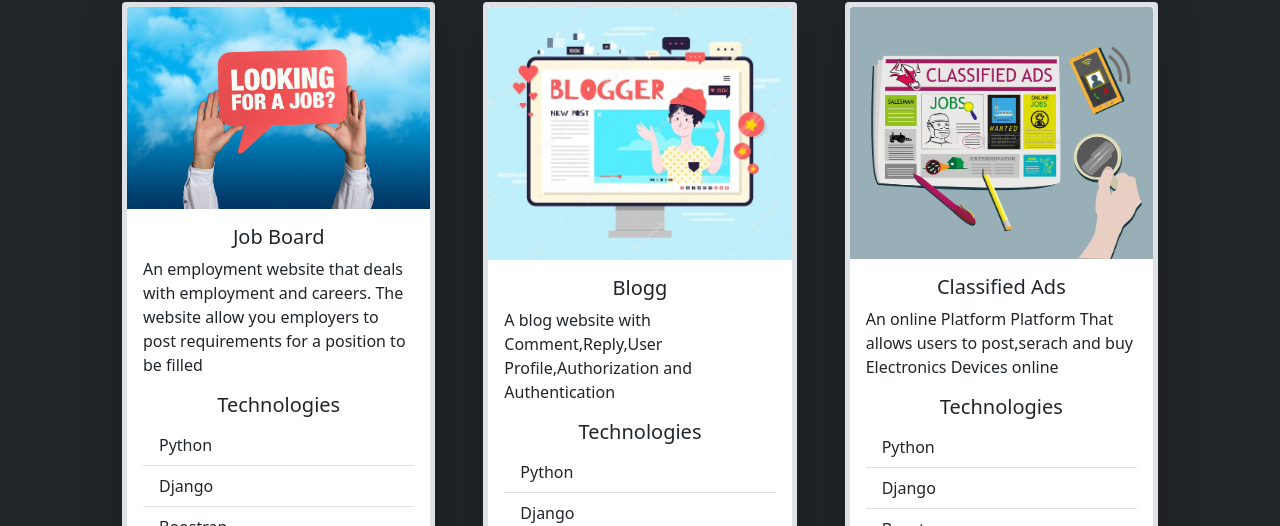
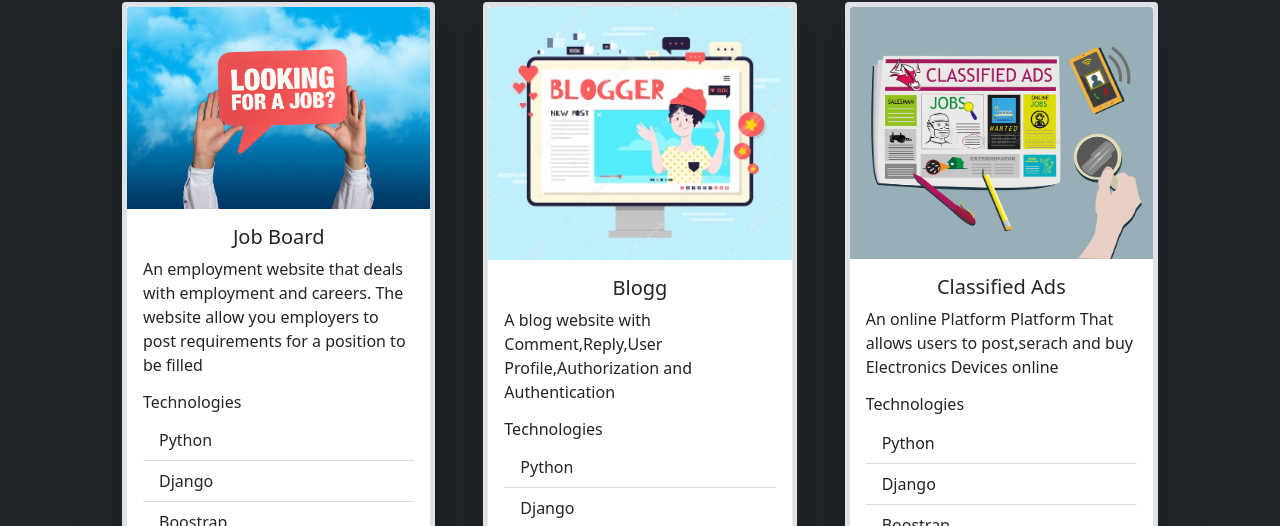
Before and after one commit to rcoffie/Coffie-Portfolio, a plain HTML site: page index.html in a window 1280 px wide. Shown: the part 1342-1868 px from the top of the page. Drawn offline with nearby package versions, Linux system fonts and the light colour scheme.

Commit message:
3rd,2-09-2021

```diff
--- a/index.html
+++ b/index.html
@@ -146,7 +146,7 @@
           <h5 class="text-center">Job Board</h5>
 
           <p class="card-text"> An employment website that deals with employment and careers. The website allow you employers to post requirements for a position to be filled </p>
-          <h5 class="text-center">Technologies</h5>
+          <h6 class="">Technologies</h6>
           <ul class="list-group list-group-flush">
             <li class="list-group-item">Python</li>
             <li class="list-group-item">Django </li>
@@ -172,7 +172,7 @@
         <div class="card-body">
            <h5 class="text-center">Blogg</h5>
           <p class="card-text">A blog website with Comment,Reply,User Profile,Authorization and Authentication</p>
-          <h5 class="text-center">Technologies</h5>
+          <h6 class="">Technologies</h6>
           <ul class="list-group list-group-flush">
             <li class="list-group-item">Python</li>
             <li class="list-group-item">Django </li>
@@ -196,7 +196,7 @@
         <div class="card-body">
          <h5 class="text-center">Classified Ads</h5>
           <p class="card-text">An online Platform  Platform That allows users to post,serach and buy Electronics Devices online</p>
-          <h5 class="text-center">Technologies</h5>
+          <h6 class="">Technologies</h6>
           <ul class="list-group list-group-flush">
             <li class="list-group-item">Python</li>
             <li class="list-group-item">Django </li>
```
